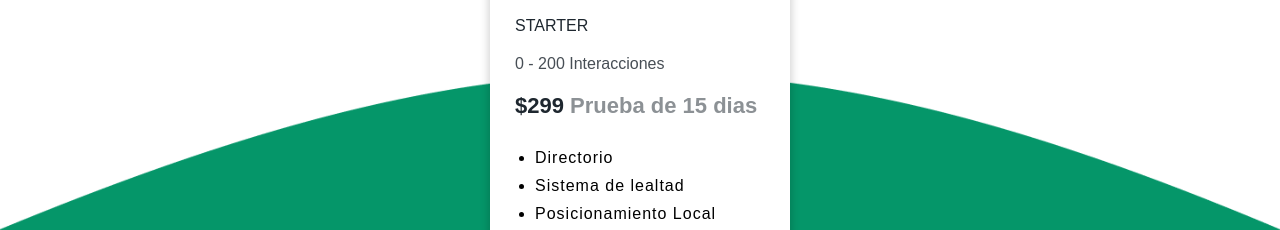
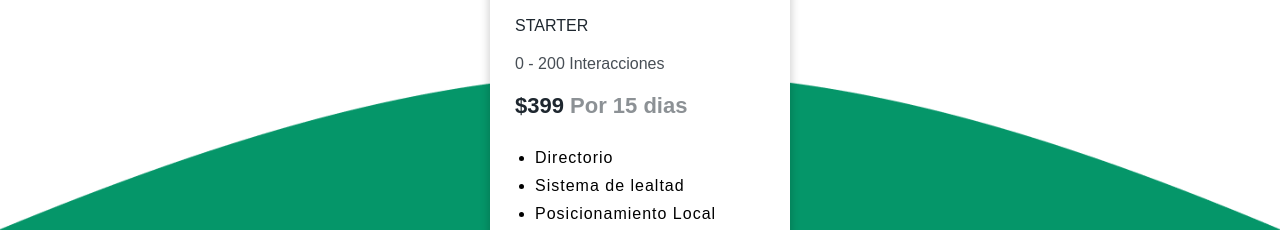
Before and after one commit to AleisterFox/flux-one, a website: page index.html in a window 1280 px wide. Shown: the part 2092-2322 px from the top of the page. Drawn offline with Linux system fonts and the light colour scheme; a script that the page names is missing.

Commit message:
cambio de precios

```diff
--- a/index.html
+++ b/index.html
@@ -113,7 +113,7 @@
             <figure><img src="img/logo.png" alt="" /></figure>
             <p class="price-title">STARTER</p>
             <p class="plan-description">0 - 200 Interacciones</p>
-            <h4>$299 <span>Prueba de 15 dias</span></h4>
+            <h4>$399 <span>Por 15 dias</span></h4>
             <ul>
               <li>Directorio</li>
               <li>Sistema de lealtad</li>
```
